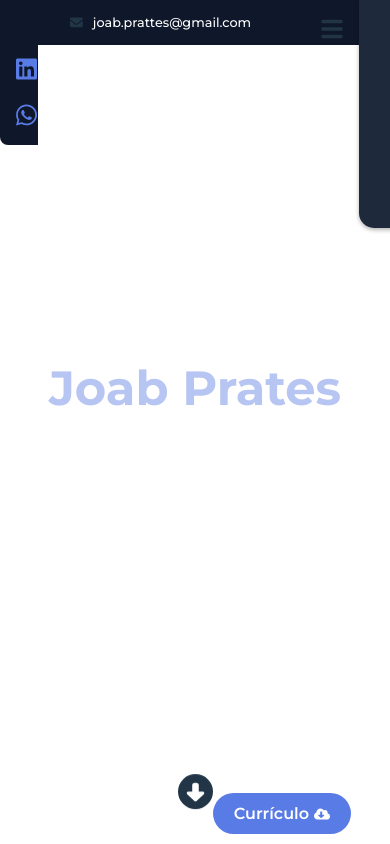
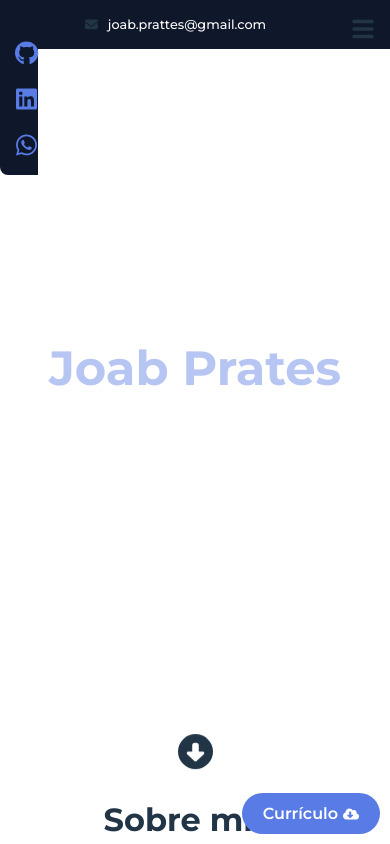
Before and after one commit to Jooab/portfolio, a React (Vite) app: page / in a window 390 px wide. Shown: the top 844 px of the page. Built offline with nearby package versions, Linux system fonts and the light colour scheme.

Commit message:
consertando layout do menu no mobile

```diff
--- a/src/components/button/css.tsx
+++ b/src/components/button/css.tsx
@@ -3,7 +3,7 @@ import styled from "styled-components";
 export const StyledButton = styled.button`
   position: fixed;
   bottom: 10px;
-  right: 10%;
+  right: 10px;
   display: flex;
   gap: 5px;
   align-items: center;
--- a/src/components/contacts/css.tsx
+++ b/src/components/contacts/css.tsx
@@ -32,7 +32,7 @@ export const StyledAside = styled.aside`
 
   @media (max-width: 560px) {
     padding: 0 0 0 15px;
-    top: 70px;
+    top: 100px;
     height: 150px;
     display: flex;
     justify-content: center;
--- a/src/components/hamburguerMenu/css.tsx
+++ b/src/components/hamburguerMenu/css.tsx
@@ -10,10 +10,11 @@ export const StyledHeader = styled.header`
   display: flex;
   justify-content: space-between;
   align-items: center;
-  width: 92%;
+  width: 100%;
   position: fixed;
   background-color: #0f172a;
-  z-index: 2;
+  z-index: 1;
+  padding: 15px;
 
   p {
     padding-left: 100px;
@@ -49,6 +50,7 @@ export const StyledUl = styled.ul`
   gap: 20px;
   padding-right: 50px;
   flex-direction: column;
+  padding: 35px 45px;
 
   li {
     cursor: pointer;
@@ -93,7 +95,6 @@ export const StyledNav = styled.nav`
     background: #1e293b;
     transition: 0.3s ease-in-out;
     border-radius: 0 0 0 15px;
-    box-shadow: 0 2px 4px rgba(0, 0, 0, 0.3);
 
     @media (max-width: 450px) {
       width: 100%;
--- a/src/components/header/css.tsx
+++ b/src/components/header/css.tsx
@@ -11,6 +11,7 @@ export const StyledHeader = styled.header`
     display: none;
   }
 
+  padding: 15px;
   display: flex;
   justify-content: space-between;
   align-items: center;
--- a/src/index.css
+++ b/src/index.css
@@ -1,3 +1,9 @@
+* {
+  margin: 0;
+  padding: 0;
+  box-sizing: border-box;
+}
+
 :root {
   line-height: 1.5;
   font-weight: 400;
@@ -28,7 +34,6 @@ body {
   font-family: "Montserrat", serif;
   font-optical-sizing: auto;
   font-style: normal;
-
 }
 
 h1 {
```
Also changed, not shown: src/components/welcome/css.tsx (line endings or trailing spaces).
